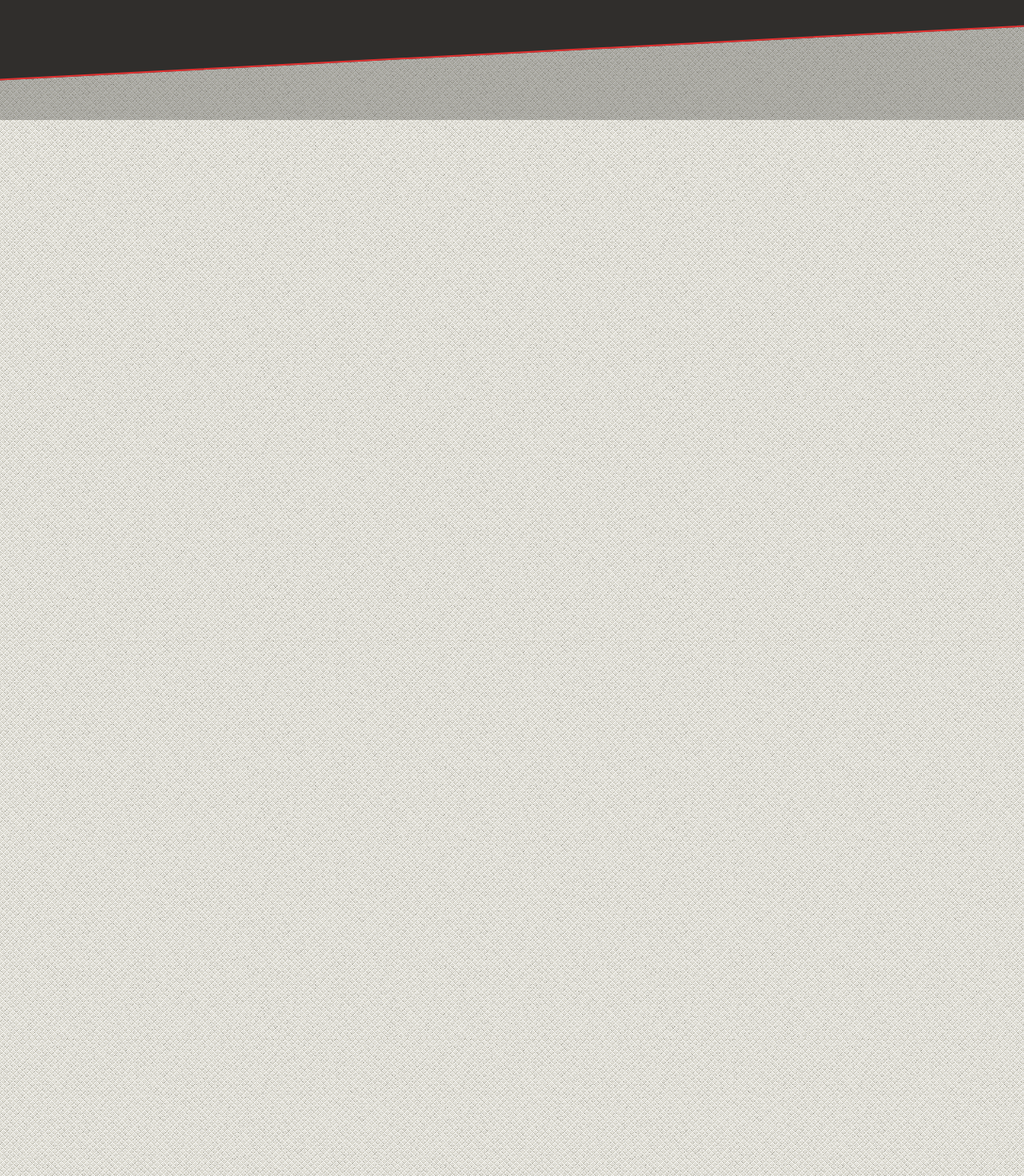
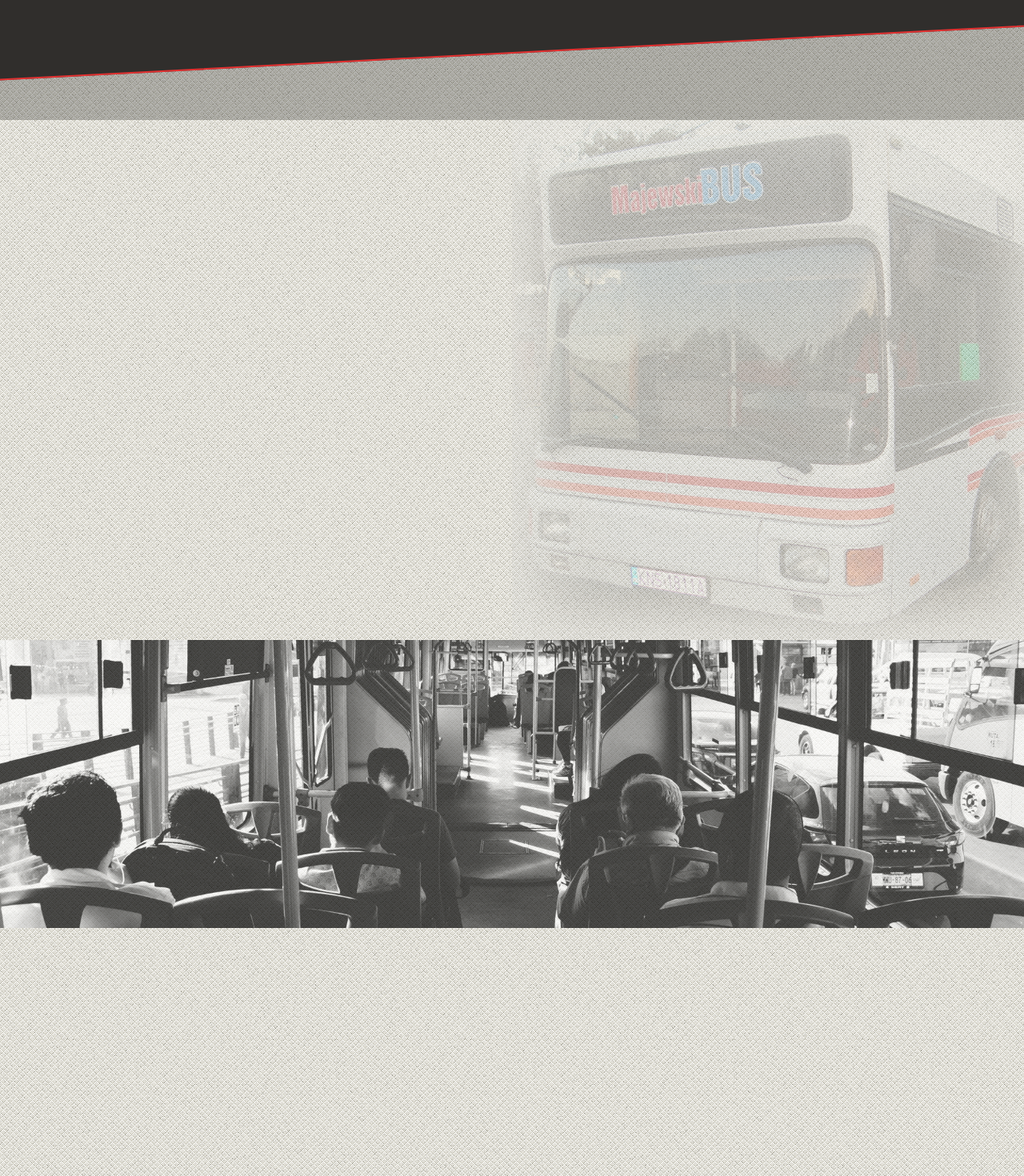
Before and after one commit to ThorezNS/MajewskiBUS-Next.js, a Next.js app: page / in a window 1280 px wide. Shown: the top 1470 px of the page at 80% size. Built offline with nearby package versions, Linux system fonts and the light colour scheme; a web font is replaced by a local one.

Commit message:
add BackgroundImage component

```diff
--- /dev/null
+++ b/components/BackgroundImage.js
@@ -0,0 +1,13 @@
+import styles from '../styles/BackgroundImage.module.css';
+
+const BackgroundImage = ({ bus, busInterior }) => {
+  let style;
+  if (bus) {
+    style = styles.bus;
+  } else if (busInterior) {
+    style = styles.busInterior;
+  }
+  return <div className={style}></div>;
+};
+
+export default BackgroundImage;
--- a/pages/index.js
+++ b/pages/index.js
@@ -1,3 +1,4 @@
+import BackgroundImage from '../components/BackgroundImage';
 import Container from '../components/Container';
 import TopBar from '../components/TopBar';
 
@@ -6,8 +7,11 @@ export default function Home() {
     <Container main>
       <Container firstScreen>
         <TopBar />
+        <BackgroundImage bus />
       </Container>
-      <Container secondScreen></Container>
+      <Container secondScreen>
+        <BackgroundImage busInterior />
+      </Container>
     </Container>
   );
 }
--- /dev/null
+++ b/styles/BackgroundImage.module.css
@@ -0,0 +1,30 @@
+.bus {
+  width: 50%;
+  height: calc(100% - var(--top-bar-height));
+  position: absolute;
+  top: var(--top-bar-height);
+  right: 0;
+  -webkit-box-shadow: inset 15px -18px 68px 26px rgba(227, 227, 227, 1);
+  -moz-box-shadow: inset 15px -18px 68px 26px rgba(227, 227, 227, 1);
+  box-shadow: inset 15px -18px 68px 26px rgba(227, 227, 227, 1);
+  background: url('/majewskibuspicture.png') no-repeat;
+  background-size: cover;
+  opacity: 0.2;
+  z-index: 1;
+}
+
+@media screen and (max-width: 686px) {
+  .bus {
+    top: calc(var(--top-bar-height) + 30px);
+  }
+}
+
+.busInterior {
+  width: 100vw;
+  height: calc(100% - var(--bottom-bar-height));
+  position: absolute;
+  top: 0;
+  background: url('/pexels-steve-aksnes-3723002.jpg') no-repeat center center;
+  background-size: cover;
+  opacity: 0.7;
+}
```
